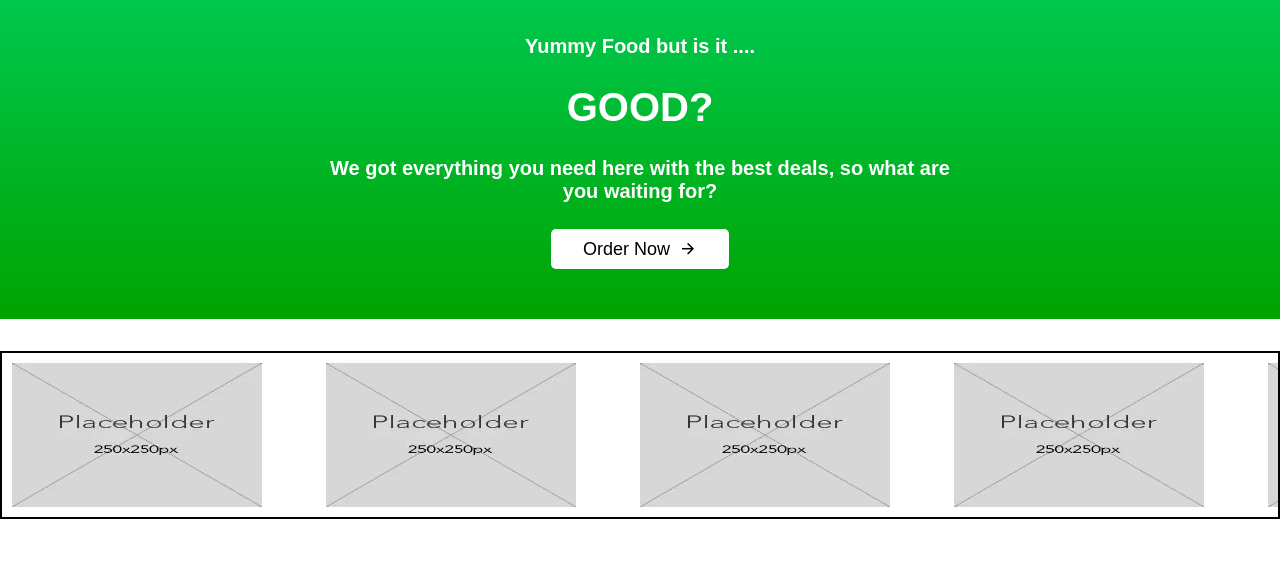
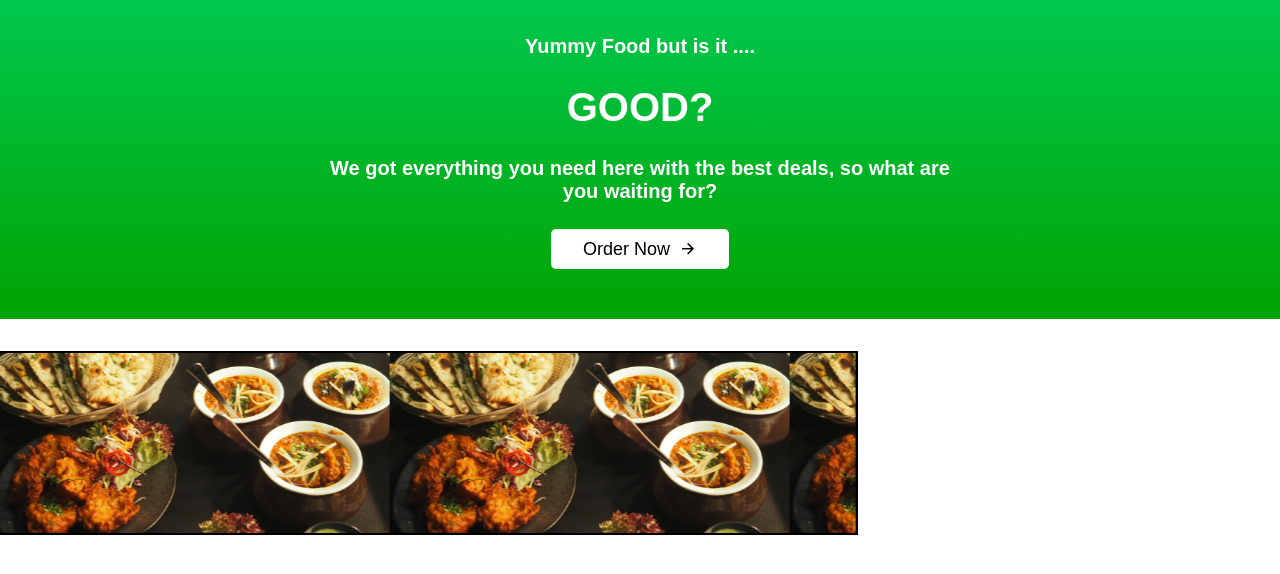
Before and after one commit to ACure8/SQL-customers, a Flask app: page / in a window 1280 px wide. Shown: the part 73-647 px from the top of the page. Run offline with Flask 3, Linux system fonts and the light colour scheme; some libraries are stand-ins or nearby versions.

Commit message:
changed folder name and was trying to fit the images(newly working) in the image scroll section, since this might take long I plan to do this before the end so if it doesn't work out I have an alternative prepared

```diff
--- a/runflask.py
+++ b/runflask.py
@@ -1,11 +1,6 @@
 from flask import Flask, render_template, send_from_directory
 
 website = Flask(__name__, template_folder="templates")
-
-
-
-
-
 
 
 
--- a/static/SQL.js
+++ b/static/SQL.js
@@ -3,7 +3,7 @@
     const currentSrc = logo.src.split("/").pop();
 
     if (currentSrc === "white%20w%20logo.png") {
-        logo.src = "/Logos/black w logo.png";
+        logo.src = "/logos/black w logo.png";
         document.documentElement.style.setProperty("--bg", "black");
         document.documentElement.style.setProperty("--card", "black");
         document.documentElement.style.setProperty("--text", "white");
@@ -11,7 +11,7 @@
     }
 
     else {
-        logo.src = "/Logos/white w logo.png";
+        logo.src = "/logos/white w logo.png";
         document.documentElement.style.setProperty("--bg", "white");
         document.documentElement.style.setProperty("--card", "white");
         document.documentElement.style.setProperty("--text", "black");
--- a/static/style.css
+++ b/static/style.css
@@ -169,7 +169,7 @@
 
 .imagescroll{
     margin: 2rem auto;
-    height: 9rem;
+    height: 10rem;
     border: 2px solid #000;
     display: flex;
     align-items: center;
@@ -178,17 +178,22 @@
     padding: 10px;
     grid-template-columns: auto;
     overflow-x: hidden;
-    animation: hscroll; /* this is for the horizontal scroll if this works*/
+
+    animation: hscroll 10s linear infinite;
 }
 
 @keyframes hscroll {
-
+    0% {
+      transform: translate(0, 0);
+    }
+    100% {
+      transform: translate(-50%, 0);
+    }
 }
 
 .imagescroll img {
-    width: 250px;
-    height: 100%;
-    margin-right: 4rem;
+    width: 400px;
+    height: auto;
     flex-shrink: 0;
 }
 
--- a/templates/Cart.html
+++ b/templates/Cart.html
@@ -11,7 +11,7 @@
 </head>
 <body>
     <nav class = "nav">
-        <img class="logo" src="Logos/white w logo.png" alt="wowfoods-logo" href="#">
+        <img class="logo" src="/logos/white w logo.png" alt="wowfoods-logo" href="#">
         <div class="contentbar">
             <i class="ri-menu-fill"></i>
         </div>
--- a/templates/Menu.html
+++ b/templates/Menu.html
@@ -11,7 +11,7 @@
 </head>
 <body>
     <nav class = "nav">
-        <img class="logo" src="Logos/white w logo.png" alt="wowfoods-logo" href="#">
+        <img class="logo" src="/logos/white w logo.png" alt="wowfoods-logo" href="#">
         <div class="contentbar">
             <i class="ri-menu-fill"></i>
         </div>
--- a/templates/Signin.html
+++ b/templates/Signin.html
@@ -11,7 +11,7 @@
 </head>
 <body>
     <nav class = "nav">
-        <img class="logo" src="Logos/white w logo.png" alt="wowfoods-logo" href="#">
+        <img class="logo" src="/logos/white w logo.png" alt="wowfoods-logo" href="#">
         <div class="contentbar">
             <i class="ri-menu-fill"></i>
         </div>
--- a/templates/Wowfoods.html
+++ b/templates/Wowfoods.html
@@ -12,7 +12,7 @@
     <body>
         <div class="night-lightmode" onclick="darklightmode()"><i class="ri-moon-fill"></i></div>
         <nav class = "nav">
-            <img id="logo" src="/Logos/white w logo.png" alt="wowfoods-logo" href="#">
+            <img id="logo" src="/logos/white w logo.png" alt="wowfoods-logo" href="#">
             <div class="contentbar">
                 <i class="ri-menu-fill"></i>
             </div>
@@ -44,11 +44,11 @@
             </div>
             <div id="container">
                 <div class="imagescroll">
-                    <img src="OIP.png" alt="img">
-                    <img src="OIP.png" alt="img">
-                    <img src="OIP.png" alt="img">
-                    <img src="OIP.png" alt="img">
-                    <img src="OIP.png" alt="img">
+                    <img src="/images/food.jpg" alt="img">
+                    <img src="/images/food.jpg" alt="img">
+                    <img src="/images/food.jpg" alt="img">
+                    <img src="/images/food.jpg" alt="img">
+                    <img src="/images/food.jpg" alt="img">
 
                 </div>
             </div>
```
Also changed, not shown: OIP.png (deleted), images/food.jpg (added), logos/black w logo.png (renamed from Logos/black w logo.png), logos/black w/1.png (renamed from Logos/black w/1.png), logos/black w/2.png (renamed from Logos/black w/2.png), logos/white w logo.png (renamed from Logos/white w logo.png), logos/white w/1.png (renamed from Logos/white w/1.png), logos/white w/2.png (renamed from Logos/white w/2.png).
